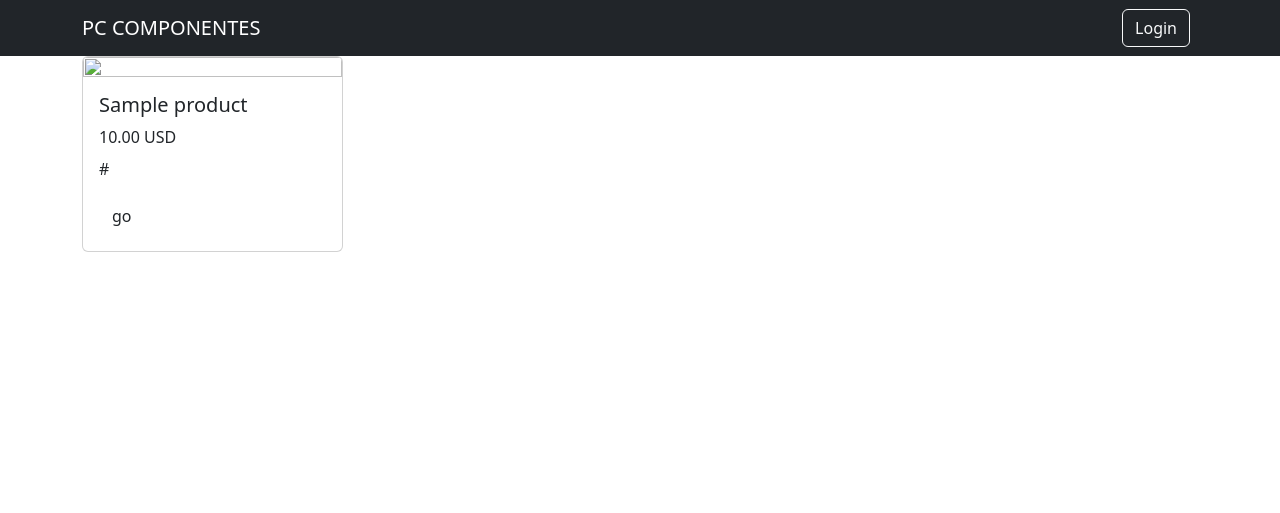
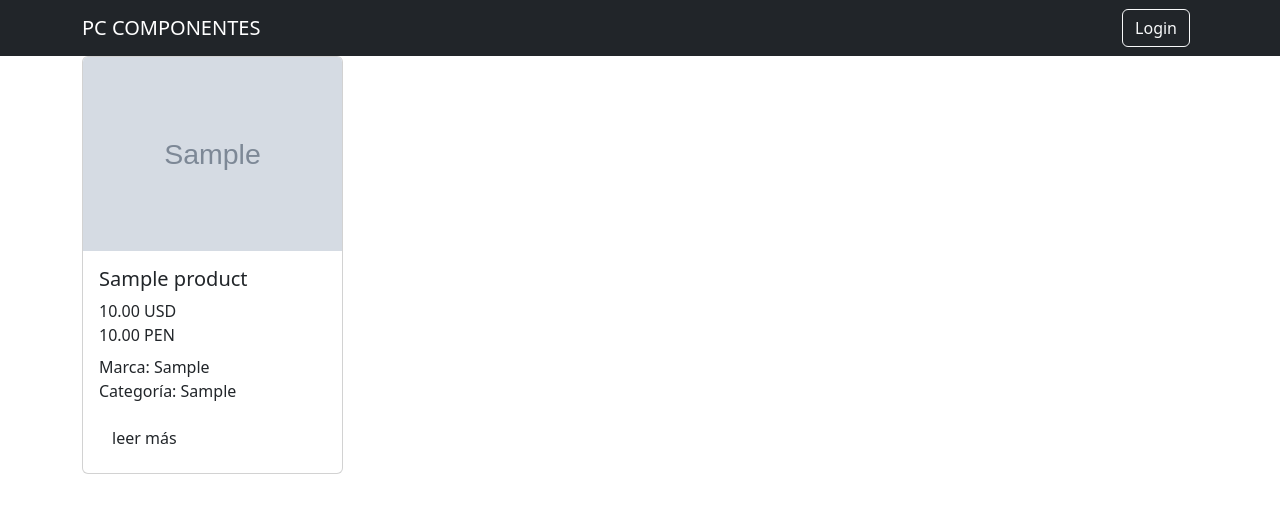
Before and after one commit to Leonel481/Retail_Computer_Prices, a Django app: page / in a window 1280 px wide. Shown: the top 513 px of the page. Run offline with Django 4.2, Linux system fonts and the light colour scheme; tables that the repository leaves empty hold one stand-in row (values such as "Sample post"); grey boxes marked "Sample" are stand-in pictures.

Commit message:
new change

```diff
--- a/AppCPS/products/admin.py
+++ b/AppCPS/products/admin.py
@@ -7,7 +7,7 @@ from import_export.admin import ImportExportModelAdmin
 class MyModelAdmin(ImportExportModelAdmin):
     resource_class = MyModelResource
 
-admin.site.register(product, MyModelAdmin)
+admin.site.register(Product, MyModelAdmin)
 admin.site.register(Brand, MyModelAdmin)
 admin.site.register(Category, MyModelAdmin)
 admin.site.register(Company, MyModelAdmin)
--- a/AppCPS/products/models.py
+++ b/AppCPS/products/models.py
@@ -2,13 +2,13 @@ from django.db import models
 from django.utils import timezone
 
 # Create your models here.
-class product(models.Model):
+class Product(models.Model):
     id = models.AutoField(primary_key=True)
     titles = models.CharField(max_length = 200)
     links = models.URLField(null=True)
     codes = models.CharField(max_length= 10)
     stocks = models.IntegerField(null=True)
-    ratings = models.PositiveIntegerField(null=True)
+    ratings = models.PositiveIntegerField(null=True) ## agregar blank true
     prices_usd = models.DecimalField(decimal_places= 2, max_digits=10)
     prices_pen = models.DecimalField(decimal_places= 2, max_digits=10)
     images = models.URLField(null=True)
--- a/AppCPS/products/resources.py
+++ b/AppCPS/products/resources.py
@@ -1,6 +1,6 @@
 from import_export import resources
-from .models import product
+from .models import Product
 
 class MyModelResource(resources.ModelResource):
     class Meta:
-        model = product
+        model = Product
--- a/AppCPS/products/views.py
+++ b/AppCPS/products/views.py
@@ -5,9 +5,9 @@ from .models import *
 # Create your views here.
 def index(request):
     #business logical
-    products = product.objects.all()
+    products = Product.objects.all()
     return render(request, 'products/list_of_products.html', {'products':products})
 
-def get_product(request):
-    product = product.objects.get(id=id)
+def get_product(request, id):
+    product = Product.objects.get(id=id)
     return render(request, 'products/show_product.html', {'product':product})
--- a/AppCPS/settings/prod.py
+++ b/AppCPS/settings/prod.py
@@ -1,7 +1,7 @@
 from .base import *
 
 # SECURITY WARNING: don't run with debug turned on in production!
-DEBUG = False
+DEBUG = False ##debe de ser False
 
 # Database
 # https://docs.djangoproject.com/en/4.2/ref/settings/#databases
--- a/AppCPS/templates/products/list_of_products.html
+++ b/AppCPS/templates/products/list_of_products.html
@@ -5,17 +5,21 @@
                 {% for product in products %}
                 <div class="col-3">
                     <div class="card">
-                        <img src="{{ product.image.url }}"
-                             class="card-img-top float-start">
+                        <img src="{{ product.images }}"
+                             class="card-img-top float-start product-image">
                         <div class="card-body">
                             <h5 class="card-title">{{ product.titles }}</h5>
                             <div class="price-container">
-                                <p class="card-title product-price">{{ product.prices_usd }} USD</p>
+                                <p class="card-title product-price">{{ product.prices_usd }} USD <br>
+                                    {{ product.prices_pen }} PEN
+
+                                </p>
                             </div>
                             <p class="card-text">
-                                {{ product.links }}
+                                Marca:  {{ product.marca.marca }} <br>
+                                Categoría: {{ product.categoria.categoria }}
                             </p>
-                            <a class="btn btn-tomato" href="/">go</a>
+                            <a class="btn btn-tomato" href= "{% url 'get_product' id=product.id %}">leer más</a>
                         </div>
                     </div>
                 </div>
--- a/AppCPS/templates/products/show_product.html
+++ b/AppCPS/templates/products/show_product.html
@@ -3,10 +3,10 @@
     <div class="container">
         <div class="row product-detail-row mt-4 mb-5">
             <div class="col-5">
-                <!-- <img src="{{ product.image.url }}"
+                <img src="{{ product.images }}"
                      class="img-fluid"
                      height=""
-                     alt="{{ product.image.alt }}"> -->
+                     alt="{{ product.images }}">
             </div>
             <div class="col-7">
                 <div class="jumbotron">
@@ -15,7 +15,7 @@
                         <h5 class="card-title">{{ product.prices_usd }} USD</h5>
                     </div>
                     <hr class="my-4">
-                    <p>{{ product.brand.marca }}</p>
+                    <p>{{ product.marca.marca }}</p>
                 </div>
             </div>
         </div>
```
Also changed, not shown: AppCPS/settings/base.py (+6 -16 lines), 3 other files.
